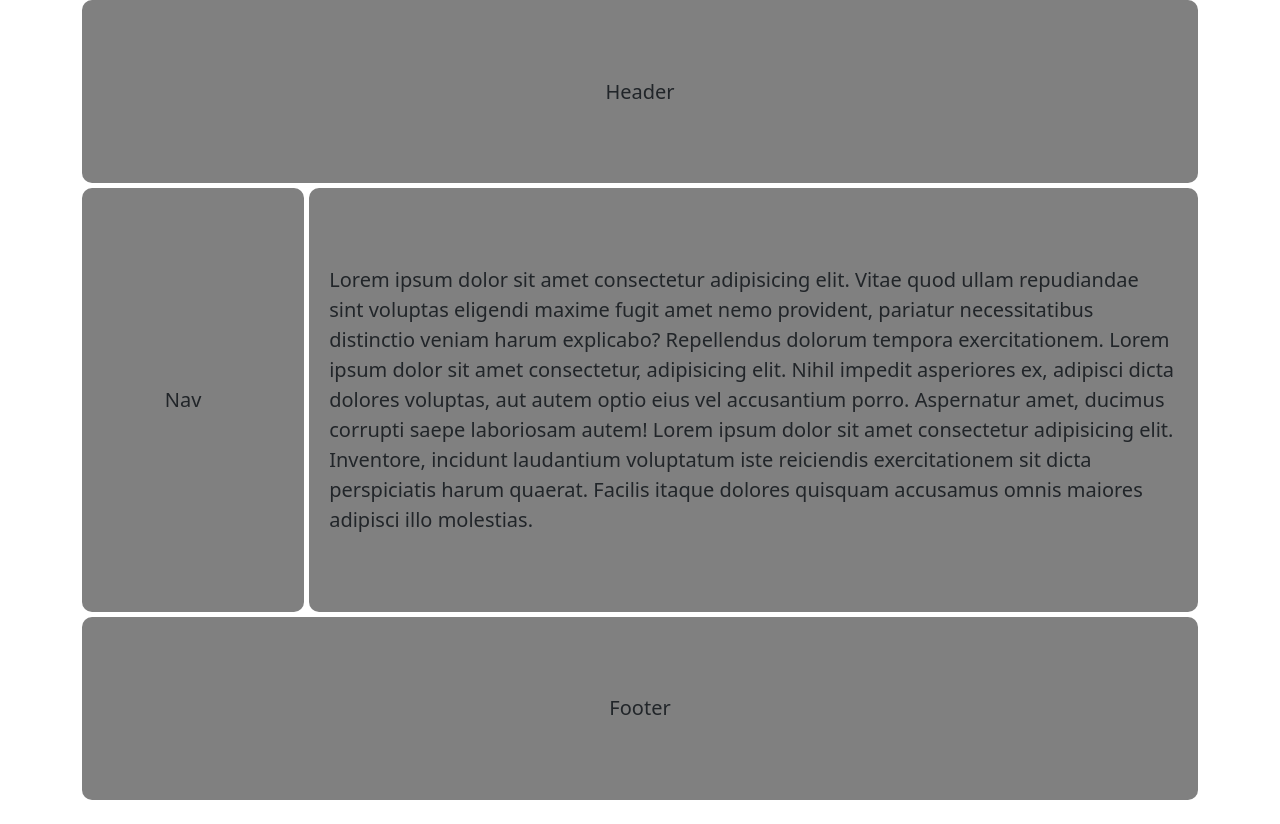
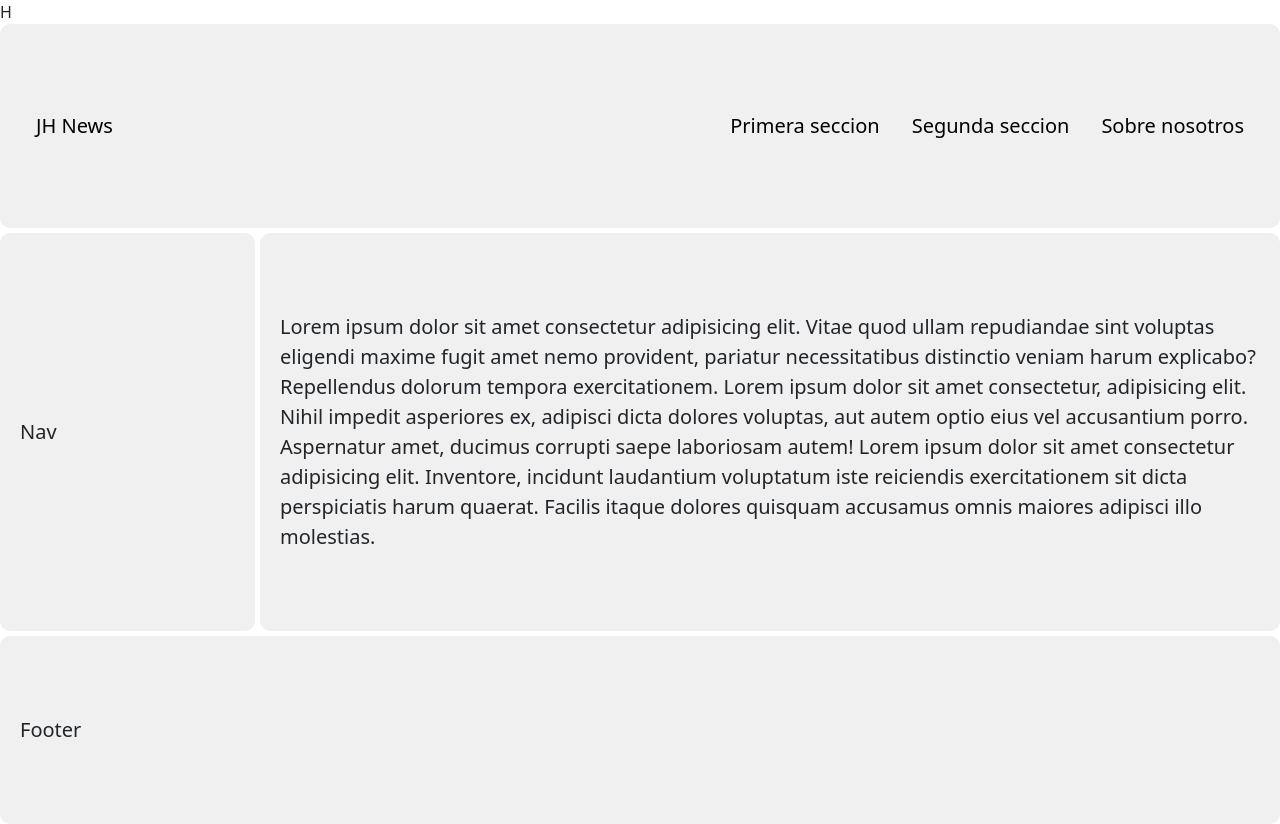
Before and after one commit to Heylin220/Mini_proyecto_web, a plain HTML site: page index.html in a window 1280 px wide. Before the commit the page ends 800 px from the top, so only its background shows below. Drawn offline with Linux system fonts and the light colour scheme.

Commit message:
Estructura del header terminada

```diff
--- a/css/style.css
+++ b/css/style.css
@@ -2,7 +2,7 @@
     box-sizing: border-box;
 }
 
-.container{
+.father-container{
     display: grid;
     grid-template-columns: 100%;
     grid-template-rows: auto auto auto auto;
@@ -18,36 +18,44 @@
 
 .item{
     display: flex;
-    justify-content: center;
     align-items: center;
     font-size: 20px;
     border-radius: 10px;
-    background-color: gray;
+    background-color: rgb(240, 240, 240);
     padding: 20px;
 }
 
-.header{
+.own-header{
     grid-area: header;
+    width: 100%;
+    justify-content: space-between;
 }
 
-.nav{
-    grid-area: nav ;
+.nav-start{
+    justify-content: flex-start;
 }
 
-.sidebar{
-    grid-area: sidebar;
+.nav-end{
+    justify-content: flex-end;
 }
 
-.main{
+.own-nav{
+    width: 100%;
+    grid-area: nav;
+}
+
+.own-main{
+    width: 100%;
     grid-area: main;
 }
 
-.footer{
+.own-footer{
+    width: 100%;
     grid-area: footer;
 }
 
 @media (min-width: 410px) and (max-width: 1279px) and (orientation: portrait){
-    .container{
+    .father-container{
         grid-template-columns: 1fr;
         grid-template-rows: auto auto auto auto;
         grid-template-areas:
@@ -61,7 +69,7 @@
 }
 
 @media (min-width: 410px) and (max-width: 1279px) and (orientation: landscape){
-    .container{
+    .father-container{
         grid-template-columns: 1fr 4fr;
         grid-template-rows: auto auto auto;
         grid-template-areas:
@@ -74,7 +82,7 @@
 }
 
 @media (min-width: 1280px){
-    .container{
+    .father-container{
         grid-template-columns: 1fr 4fr;
         grid-template-rows: auto auto auto;
         grid-template-areas:
--- a/index.html
+++ b/index.html
@@ -1,20 +1,47 @@
 <!DOCTYPE html>
 <html lang="en">
+H
 <head>
     <meta charset="UTF-8">
     <meta name="viewport" content="width=device-width, initial-scale=1.0">
     <title>Canva - Everything you need to know</title>
+    <link rel="stylesheet" href="assets/bootstrap-5.3.8-dist/css/bootstrap.min.css">
     <link rel="stylesheet" href="css/style.css">
-    <link rel="stylesheet" href="assets/bootstrap-5.3.8-dist/css/bootstrap.min.css">
 </head>
+
 <body>
-    <div class="container">
-        <header class="item header">Header</header>
-        <nav class="item nav">Nav</nav>
-        <main class="item main">Lorem ipsum dolor sit amet consectetur adipisicing elit. Vitae quod ullam repudiandae sint voluptas eligendi maxime fugit amet nemo provident, pariatur necessitatibus distinctio veniam harum explicabo? Repellendus dolorum tempora exercitationem. Lorem ipsum dolor sit amet consectetur, adipisicing elit. Nihil impedit asperiores ex, adipisci dicta dolores voluptas, aut autem optio eius vel accusantium porro. Aspernatur amet, ducimus corrupti saepe laboriosam autem! Lorem ipsum dolor sit amet consectetur adipisicing elit. Inventore, incidunt laudantium voluptatum iste reiciendis exercitationem sit dicta perspiciatis harum quaerat. Facilis itaque dolores quisquam accusamus omnis maiores adipisci illo molestias.</main>
-        <footer class="item footer">Footer</footer>
+    <div class="father-container">
+        <header class="item own-header">
+            <ul class="nav justify-content-start nav-start">
+                <li class="nav-item">
+                    <a class="nav-link text-black" href="#">JH News</a>
+                </li>
+            </ul>
+            <ul class="nav justify-content-end nav-end">
+                <li class="nav-item">
+                    <a class="nav-link text-black active" aria-current="page" href="#">Primera seccion</a>
+                </li>
+                <li class="nav-item">
+                    <a class="nav-link text-black" href="#">Segunda seccion</a>
+                </li>
+                <li class="nav-item">
+                    <a class="nav-link text-black" href="#">Sobre nosotros</a>
+                </li>
+            </ul>
+        </header>
+        <nav class="item own-nav">Nav</nav>
+        <main class="item own-main">Lorem ipsum dolor sit amet consectetur adipisicing elit. Vitae quod ullam repudiandae
+            sint voluptas eligendi maxime fugit amet nemo provident, pariatur necessitatibus distinctio veniam harum
+            explicabo? Repellendus dolorum tempora exercitationem. Lorem ipsum dolor sit amet consectetur, adipisicing
+            elit. Nihil impedit asperiores ex, adipisci dicta dolores voluptas, aut autem optio eius vel accusantium
+            porro. Aspernatur amet, ducimus corrupti saepe laboriosam autem! Lorem ipsum dolor sit amet consectetur
+            adipisicing elit. Inventore, incidunt laudantium voluptatum iste reiciendis exercitationem sit dicta
+            perspiciatis harum quaerat. Facilis itaque dolores quisquam accusamus omnis maiores adipisci illo molestias.
+        </main>
+        <footer class="item own-footer">Footer</footer>
     </div>
 
     <script src="assets/bootstrap-5.3.8-dist/js/bootstrap.bundle.min.js"></script>
 </body>
+
 </html>
```
